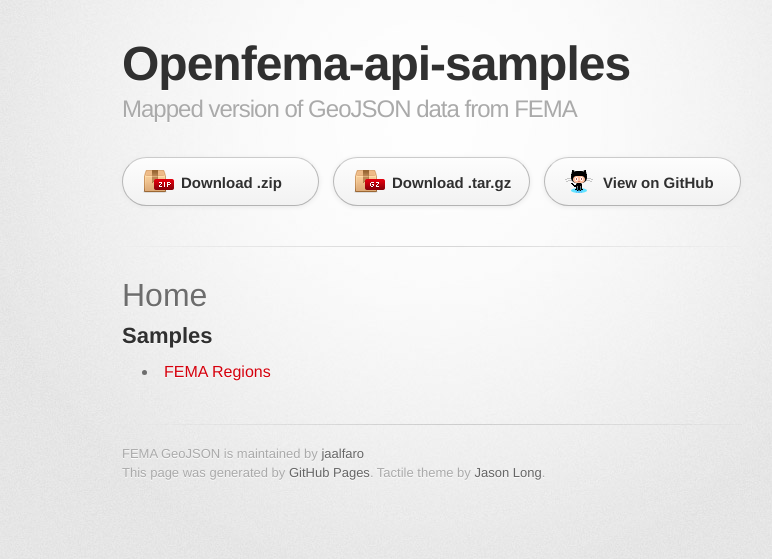
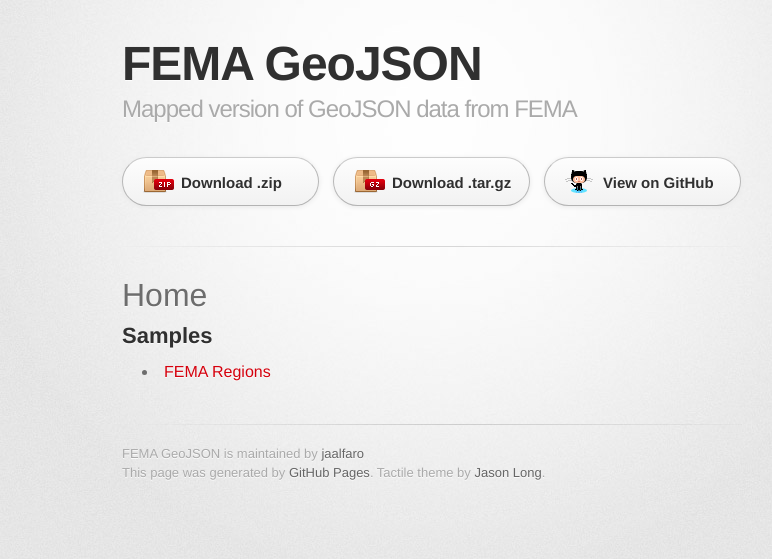
Before and after one commit to jaalfaro/FEMA-GeoJson, a Jekyll site: the page built from index.md, in a window 1280 px wide. Shown: the top 559 px of the page, without its empty margins (208-980 px from the left). Built offline with Jekyll 4.4.1, drawn with Linux system fonts in a browser that asks for light colours; some web fonts are replaced.

Commit message:
Update header.html

```diff
--- a/_includes/header.html
+++ b/_includes/header.html
@@ -18,7 +18,7 @@
       <div class="inner">
 
         <header>
-          <h1>Openfema-api-samples</h1>
+          <h1>FEMA GeoJSON</h1>
           <h2>Mapped version of GeoJSON data from FEMA</h2>
         </header>
 
```
